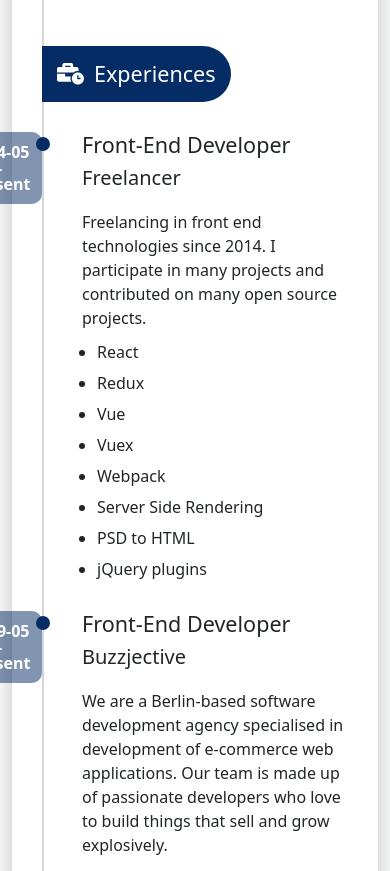
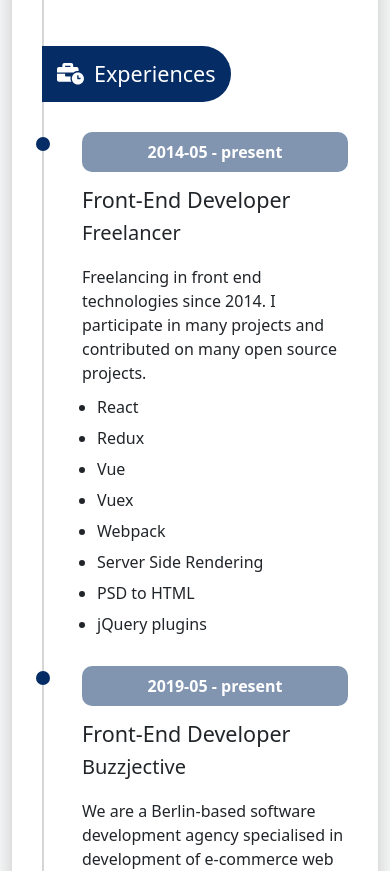
Before and after one commit to mammad2c/mammad2c.github.io, a React (Create React App) app: page / in a window 390 px wide. Shown: the part 1600-2471 px from the top of the page. Built offline with nearby package versions, Linux system fonts and the light colour scheme.

Commit message:
fix duration responsive

```diff
--- a/package.json
+++ b/package.json
@@ -81,7 +81,6 @@
   },
   "lint-staged": {
     "*.{js,jsx,ts,tsx}": "eslint --fix",
-    "*.{css,scss}": "stylelint --fix",
     "*.{js,jsx,ts,tsx,css,md,json}": "prettier --write"
   }
 }
--- a/src/components/Skills/Skills.scss
+++ b/src/components/Skills/Skills.scss
@@ -1,5 +1,4 @@
 .skills {
-
   &__item {
     margin-bottom: $lg-unit;
   }
@@ -12,6 +11,7 @@
 
   &__rate {
     width: 90px;
+    white-space: nowrap;
   }
 
   &__rate-full {
--- a/src/components/Timeline/Timeline.scss
+++ b/src/components/Timeline/Timeline.scss
@@ -20,6 +20,12 @@
   padding-left: $md-unit + 10;
   position: relative;
 
+  &__duration {
+    position: absolute;
+    right: 100%;
+    width: 85px;
+  }
+
   @include media-breakpoint-down(md) {
     &__duration {
       background: rgba($color: $blue-800, $alpha: 0.5);
@@ -32,6 +38,7 @@
       position: static;
       text-align: center;
       width: 100%;
+      position: static;
     }
   }
 
@@ -100,10 +107,4 @@
   &__content ul li {
     margin-bottom: 7px;
   }
-
-  &__duration {
-    position: absolute;
-    right: 100%;
-    width: 85px;
-  }
 }
```
